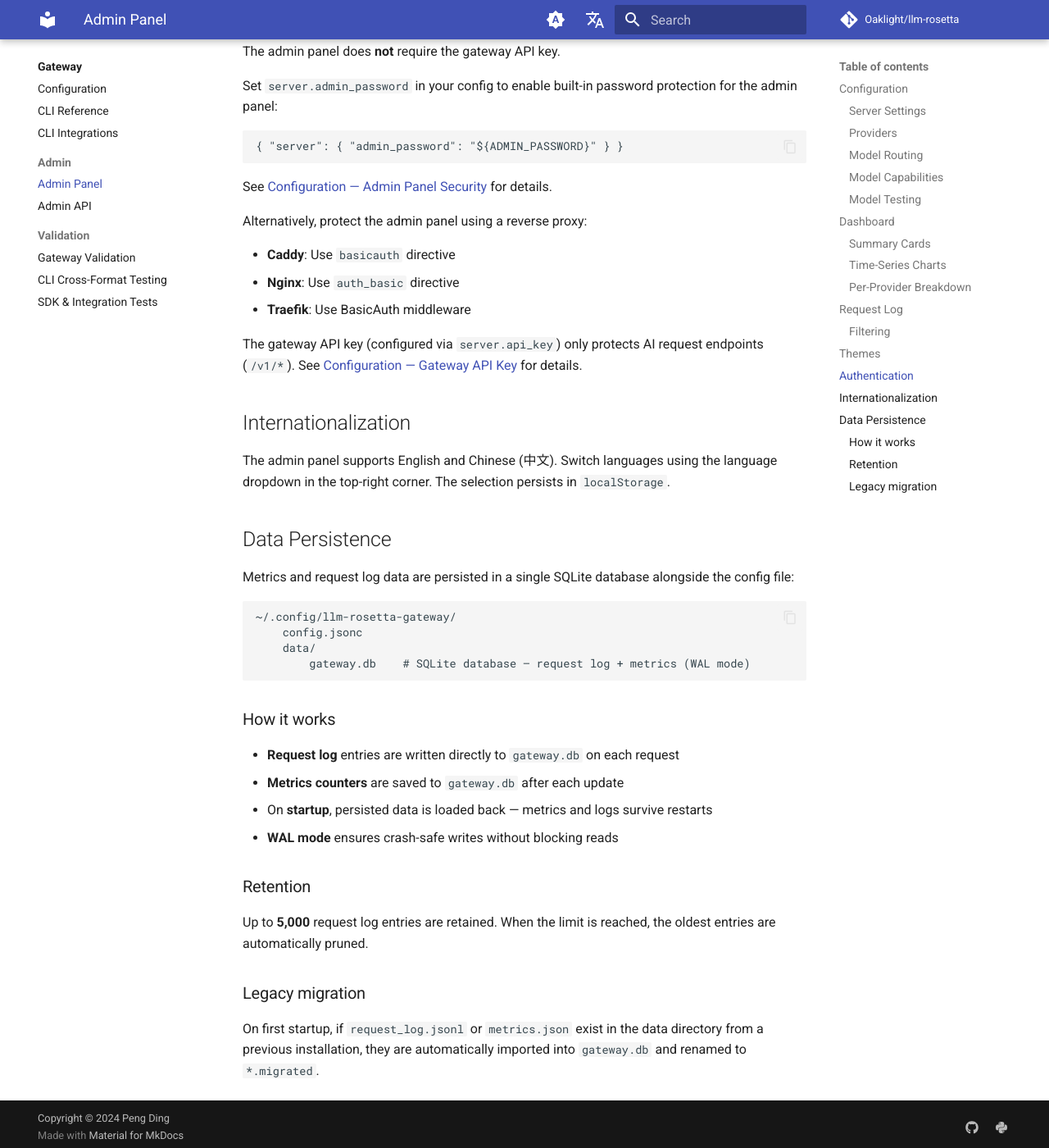
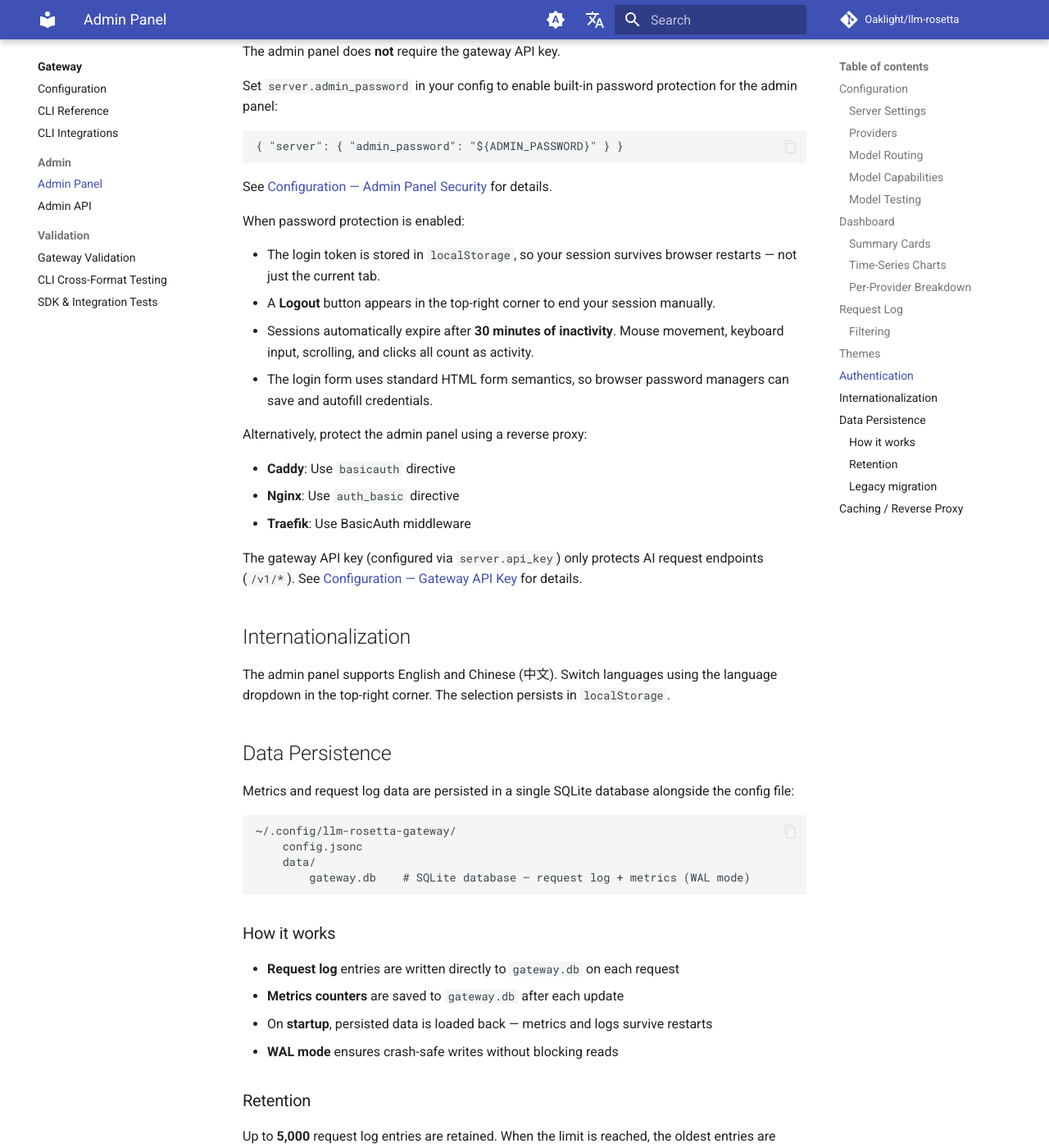
Before and after one commit to Oaklight/llm-rosetta, an MkDocs documentation site: the page built from docs/gateway/admin-panel.md, in a window 1280 px wide and 1400 px high, scrolled down 6755 px. Shown: the whole window at 82% size. Built offline with MkDocs 1.6.1 and Material for MkDocs 9.7.7, drawn with Linux system fonts in a browser that asks for light colours; comment, search, counter and statistics services are not loaded; some of the changed text lies outside the part shown.

Commit message:
Document admin panel auth session management and reverse proxy cache headers

```diff
--- a/docs/gateway/admin-panel.md
+++ b/docs/gateway/admin-panel.md
@@ -150,6 +150,13 @@
 
 See [Configuration — Admin Panel Security](configuration.md#admin-panel-security) for details.
 
+When password protection is enabled:
+
+- The login token is stored in `localStorage`, so your session survives browser restarts — not just the current tab.
+- A **Logout** button appears in the top-right corner to end your session manually.
+- Sessions automatically expire after **30 minutes of inactivity**. Mouse movement, keyboard input, scrolling, and clicks all count as activity.
+- The login form uses standard HTML form semantics, so browser password managers can save and autofill credentials.
+
 Alternatively, protect the admin panel using a reverse proxy:
 
 - **Caddy**: Use `basicauth` directive
@@ -187,3 +194,9 @@
 ### Legacy migration
 
 On first startup, if `request_log.jsonl` or `metrics.json` exist in the data directory from a previous installation, they are automatically imported into `gateway.db` and renamed to `*.migrated`.
+
+## Caching / Reverse Proxy
+
+The admin panel sets `Cache-Control: no-cache, no-store, must-revalidate` on all `/admin/api/*` responses. This prevents aggressive reverse proxy caches (e.g. Caddy with the Souin plugin) from serving stale dashboard metrics or request log data.
+
+Model test polling also uses POST requests instead of GET, which avoids being cached by intermediaries.
```
